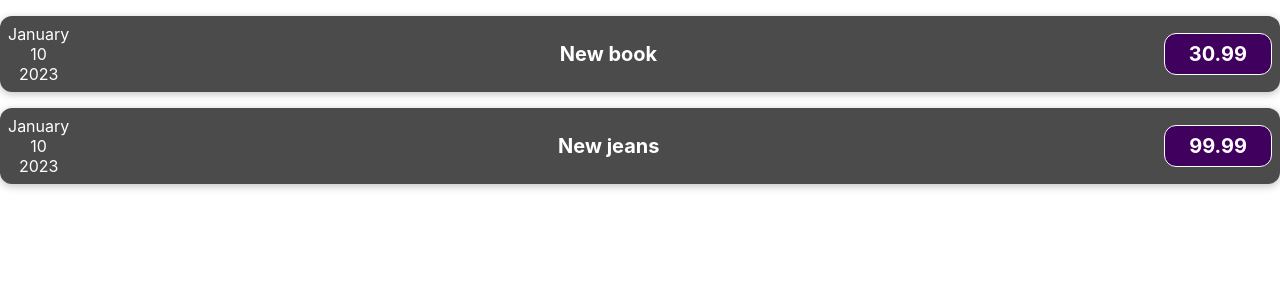
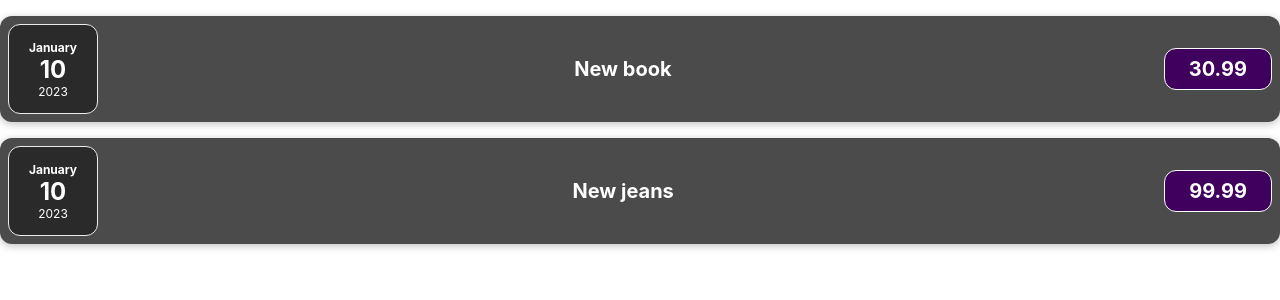
Before and after one commit to 0lder0/expenses, a React (Create React App) app: page / in a window 1280 px wide. Shown: the top 300 px of the page. Built offline with nearby package versions, Linux system fonts and the light colour scheme.

Commit message:
kujunduse rakendamine komponendile

```diff
--- /dev/null
+++ b/src/component/ExpenseDate.css
@@ -0,0 +1,26 @@
+.expense-date {
+    display: flex;
+    flex-direction: column;
+    width: 5.5rem;
+    height: 5.5rem;
+    border: 1px solid #ececec;
+    background-color: #2a2a2a;
+    color: white;
+    border-radius: 12px;
+    align-items: center;
+    justify-content: center;
+}
+
+.expense-date__month {
+    font-size: 0.75rem;
+    font-weight: bold;
+}
+
+.expense-date__year {
+    font-size: 0.75rem;
+}
+
+.expense-date__day {
+    font-size: 1.5rem;
+    font-weight: bold;
+}
--- a/src/component/ExpenseDate.js
+++ b/src/component/ExpenseDate.js
@@ -1,3 +1,5 @@
+import "./ExpenseDate.css"
+
 function ExpenseDate(props){
     const day = props.date.toLocaleString("en-US", {day: "2-digit"});
     const month = props.date.toLocaleString("en-US", {month: "long"});
@@ -5,10 +7,10 @@
 
 
     return (
-        <div>
-            <div>{month}</div>
-            <div>{day}</div>
-            <div>{year}</div>
+        <div className="expense-date">
+            <div className="expense-date__month">{month}</div>
+            <div className="expense-date__day">{day}</div>
+            <div className="expense-date__year">{year}</div>
         </div>
     )
 }
```
